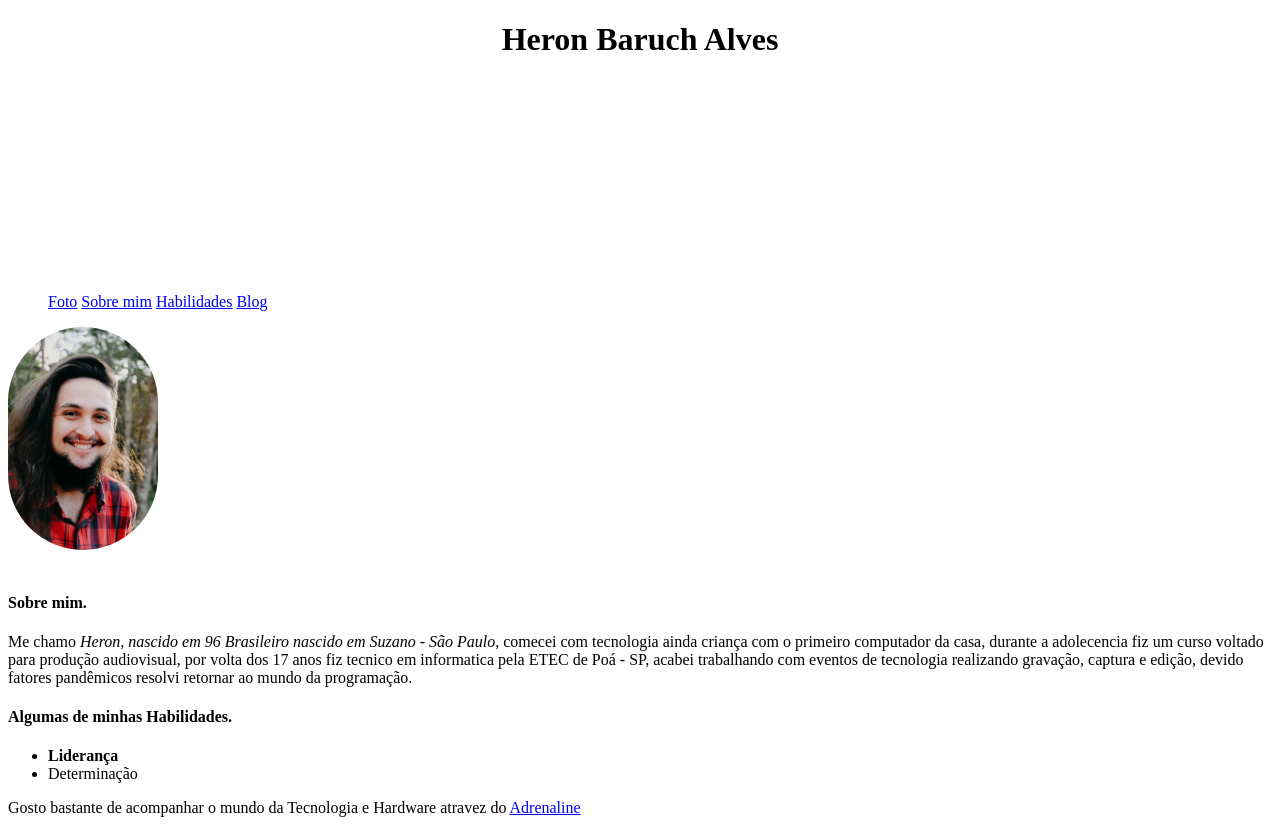
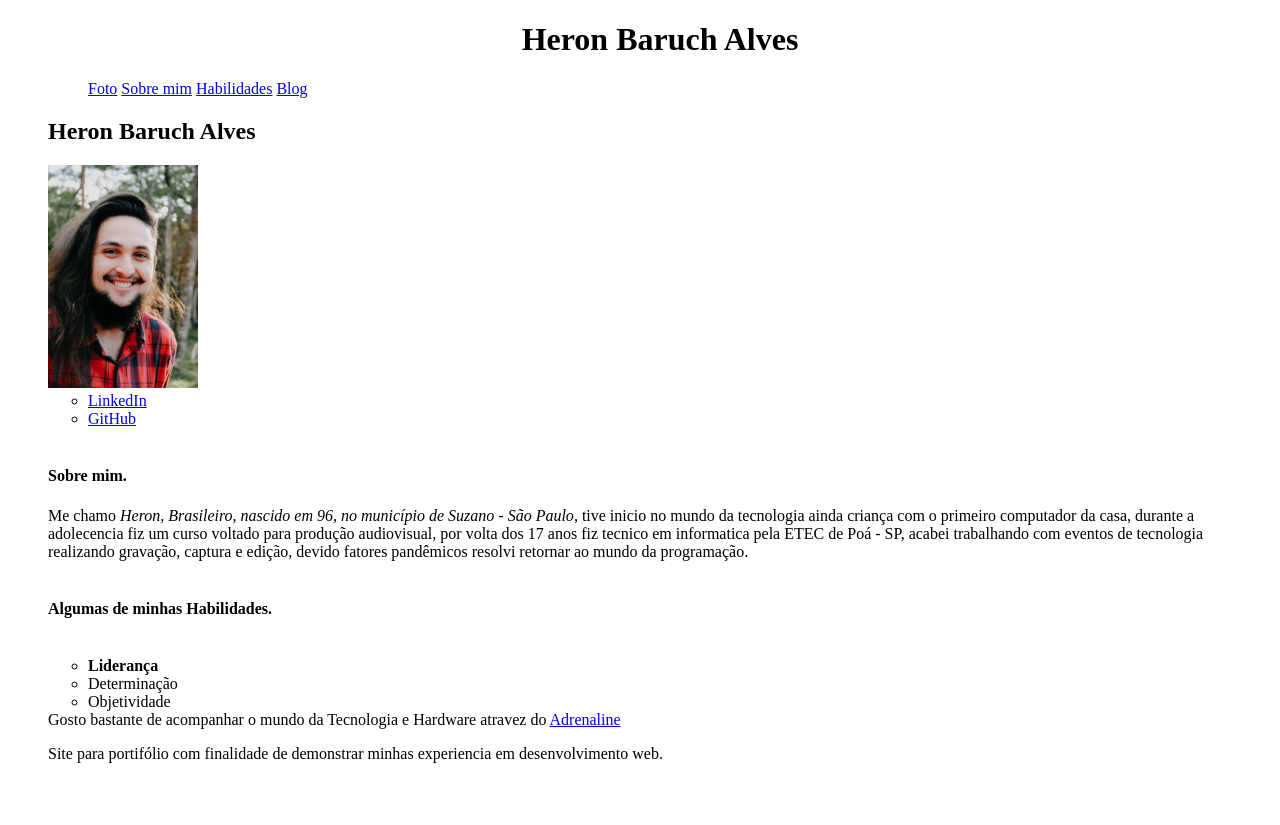
Before and after one commit to heronbaruch/heronbaruch-0, a plain HTML site: page index.html in a window 1280 px wide. After the commit the page ends 800 px from the top, so only its background shows below. Drawn offline with Linux system fonts and the light colour scheme.

Commit message:
update html

```diff
--- a/index.html
+++ b/index.html
@@ -3,14 +3,17 @@
 
 <head>
   <meta charset="UTF-8">
+  <title>HTML</title>
   <title>Portifólio</title>
   <link rel="stylesheet" href="style.css">
+  <link href="https://fonts.googleapis.com/css2?family=Outfit:wght@200&family=Ubuntu:wght@300&display=swap" rel="stylesheet">
 </head>
 
 <body>
 
+  <ul>
 
-  <header class="header">
+  <header class="cabeca">
     <h1 class="titulo">Heron Baruch Alves</h1>
   </header>
 
@@ -21,25 +24,42 @@
     <li><a href="#habilidades">Habilidades</a></li>
     <li><a href="#blog">Blog</a></li>
   </ul>
+  <h1>Heron Baruch Alves</h1>
 </nav>
+  <img src="./images/Heron-foto-boa.jpg" alt="Foto homem sorrindo, cabelo longo, barba cumprida, vestindo camisa xadrez"
+    width="150px" id="foto">
+  <br>
 
-  <img src="./images/Heron-foto-boa.jpg" alt="Foto homem sorrindo, cabelo longo, barba cumprida, vestindo camisa xadrez"
-    width="150px" id="foto" class="foto-perfil">
+  <nav>
+    <ul>
+      <li><a href="https://www.linkedin.com/in/heron-baruch-95b79610a/" target="_blank">LinkedIn</a></li>
+      <li><a href="https://github.com/heronbaruch" target="_blank">GitHub </a></li>
+    </ul>
+  </nav>
   <br>
-  <br>
-  <h4 id="sobre-mim">Sobre mim.</h4>
-  Me chamo <i>Heron, nascido em 96 Brasileiro nascido em Suzano - São Paulo</i>, comecei com tecnologia ainda criança com o primeiro computador da casa, durante a adolecencia fiz um curso voltado para produção audiovisual, por volta dos 17 anos fiz tecnico em informatica pela ETEC de Poá - SP, acabei trabalhando com eventos de tecnologia realizando gravação, captura e edição, devido fatores pandêmicos resolvi retornar ao mundo da programação.
+  <div class="texto-sobre">
+  <article>
+    <h4 id="sobre-mim">Sobre mim.</h4>
+    Me chamo <i>Heron, Brasileiro, nascido em 96, no município de Suzano - São Paulo</i>, tive inicio no mundo da tecnologia ainda criança com o primeiro computador da casa, durante a adolecencia fiz um curso voltado para produção audiovisual, por volta dos 17 anos fiz tecnico em informatica pela ETEC de Poá - SP, acabei trabalhando com eventos de tecnologia realizando gravação, captura e edição, devido fatores pandêmicos resolvi retornar ao mundo da programação.
+  </article>
+</div>
 
   <br>
   <h4 id="habilidades">Algumas de minhas Habilidades.</h4>
   <ul>
+    <br>
     <li><strong>Liderança</strong></li>
     <li>Determinação</li>
-
+    <li>Objetividade</li>
   </ul>
 
   Gosto bastante de acompanhar o mundo da Tecnologia e Hardware atravez do <a target="_blank" href="https://adrenaline.com.br/" id="blog">Adrenaline</a>
 
+  <footer>
+    <p class="rodape">
+      Site para portifólio com finalidade de demonstrar minhas experiencia em desenvolvimento web.
+    </p>
+  </footer>
 </body>
 
 </html>
```
